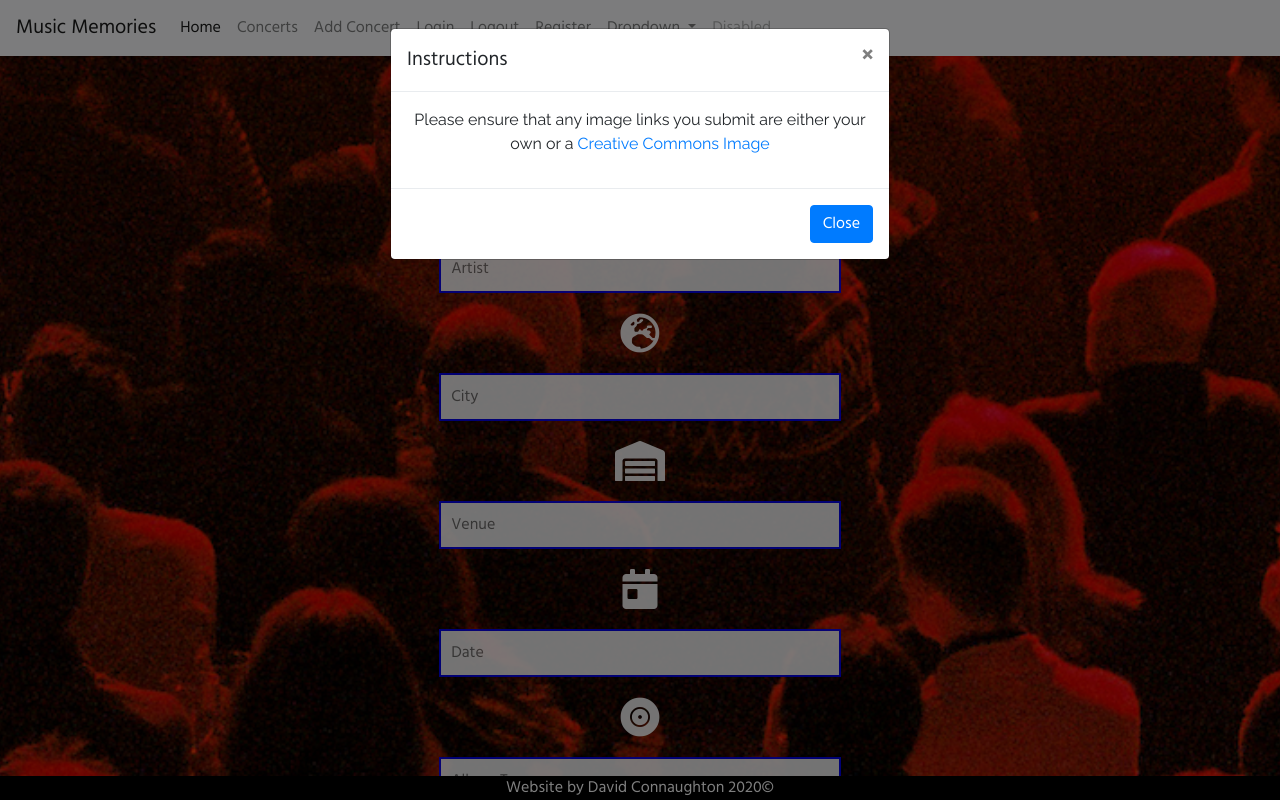
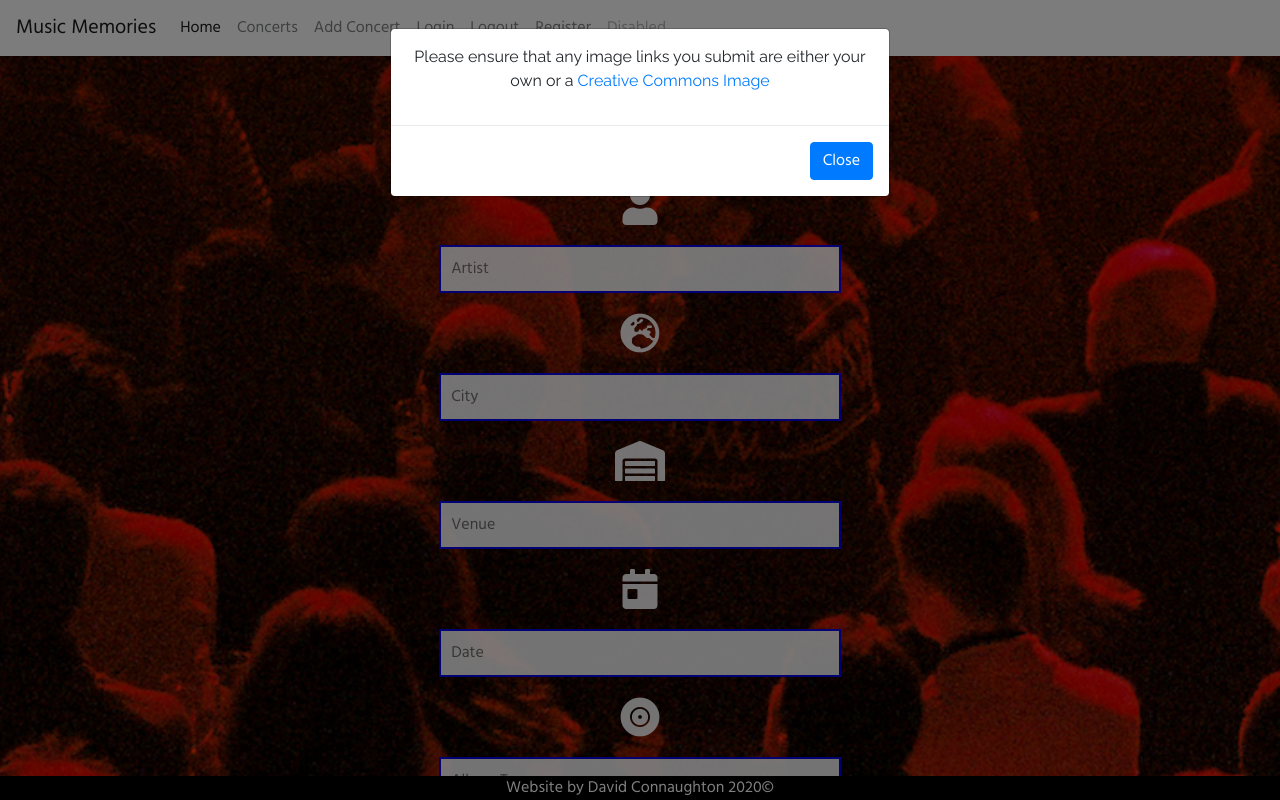
Before and after one commit to Code-Institute-Submissions/music-memories, a Flask app: page /add_concert in a window 1280 px wide. Run offline with Flask 2, Linux system fonts and the light colour scheme; some libraries are stand-ins or nearby versions.

Commit message:
Added Like Button and updated Modals

```diff
--- a/app.py
+++ b/app.py
@@ -25,8 +25,8 @@ def home():
 
 @app.route("/concert_list")
 def concert_list():
-    concerts = mongo.db.artists.find()
-    return render_template("concerts.html", concerts=concerts)
+    artists = mongo.db.artists.find()
+    return render_template("concerts.html", artists=artists)
 
 
 @app.route("/delete/<artist_id>")
@@ -61,20 +61,31 @@ def add_concert():
     return render_template("addconcert.html")
 
 
+@app.route("/add_like/<artist_id>", methods=["POST", "GET"])
+def add_like(artist_id):
+    if request.method == "POST":
+        mongo.db.artists.find_one_and_update(
+            {"_id": ObjectId(artist_id)},
+            {"$inc": {"like": 1}}
+        )
+        flash("Thanks for your like!")
+        return redirect(url_for("concert_list"))
+
+
 @app.route("/search", methods=["GET", "POST"])
 def search():
     if request.method == "POST":
         query = request.form.get("query")
-        concerts = list(mongo.db.artists.find(
+        artists = list(mongo.db.artists.find(
             {"$text": {"$search": query}}))
 
-    if not concerts:
+    if not artists:
         flash('No results found')
         return render_template("concerts.html")
 
     else:
         flash("The following results are available")
-        return render_template("concerts.html", concerts=concerts)
+        return render_template("concerts.html", artists=artists)
 
 
 @app.route("/edit_concert/<artist_id>", methods=["GET", "POST"])
--- a/templates/addconcert.html
+++ b/templates/addconcert.html
@@ -99,12 +99,6 @@
         <div class="modal text-center" id="modal" tabindex="-1" role="dialog">
             <div class="modal-dialog" role="document">
                 <div class="modal-content">
-                    <div class="modal-header">
-                        <h5 class="modal-title">Instructions</h5>
-                        <button type="button" class="close" data-dismiss="modal" aria-label="Close">
-                            <span aria-hidden="true">&times;</span>
-                        </button>
-                    </div>
                     <div class="modal-body">
                         <p>Please ensure that any image links you submit are either your own or a
                             <a href="https://search.creativecommons.org/" target="_blank">Creative Commons Image</a>
--- a/templates/base.html
+++ b/templates/base.html
@@ -43,17 +43,6 @@
                     <li class="nav-item">
                         <a class="nav-link" href="{{ url_for("register") }}">Register</a>
                     </li>
-                    <li class="nav-item dropdown">
-                        <a class="nav-link dropdown-toggle" href="#" id="navbarDropdown" role="button" data-toggle="dropdown" aria-haspopup="true" aria-expanded="false">
-                        Dropdown
-                        </a>
-                        <div class="dropdown-menu" aria-labelledby="navbarDropdown">
-                            <a class="dropdown-item" href="#">Action</a>
-                            <a class="dropdown-item" href="#">Another action</a>
-                            <div class="dropdown-divider"></div>
-                            <a class="dropdown-item" href="#">Something else here</a>
-                        </div>
-                    </li>
                     <li class="nav-item">
                         <a class="nav-link disabled" href="#">Disabled</a>
                     </li>
--- a/templates/editconcert.html
+++ b/templates/editconcert.html
@@ -102,12 +102,6 @@
         <div class="modal text-center" id="modal" tabindex="-1" role="dialog">
             <div class="modal-dialog" role="document">
                 <div class="modal-content">
-                    <div class="modal-header">
-                        <h5 class="modal-title">Instructions</h5>
-                        <button type="button" class="close" data-dismiss="modal" aria-label="Close">
-                            <span aria-hidden="true">&times;</span>
-                        </button>
-                    </div>
                     <div class="modal-body">
                         <p>Please ensure that any image links you submit are either your own or a
                             <a href="https://search.creativecommons.org/" target="_blank">Creative Commons Image</a>
```
Also changed, not shown: templates/concerts.html (+8 -1 lines), templates/register.html (+0 -8 lines).
